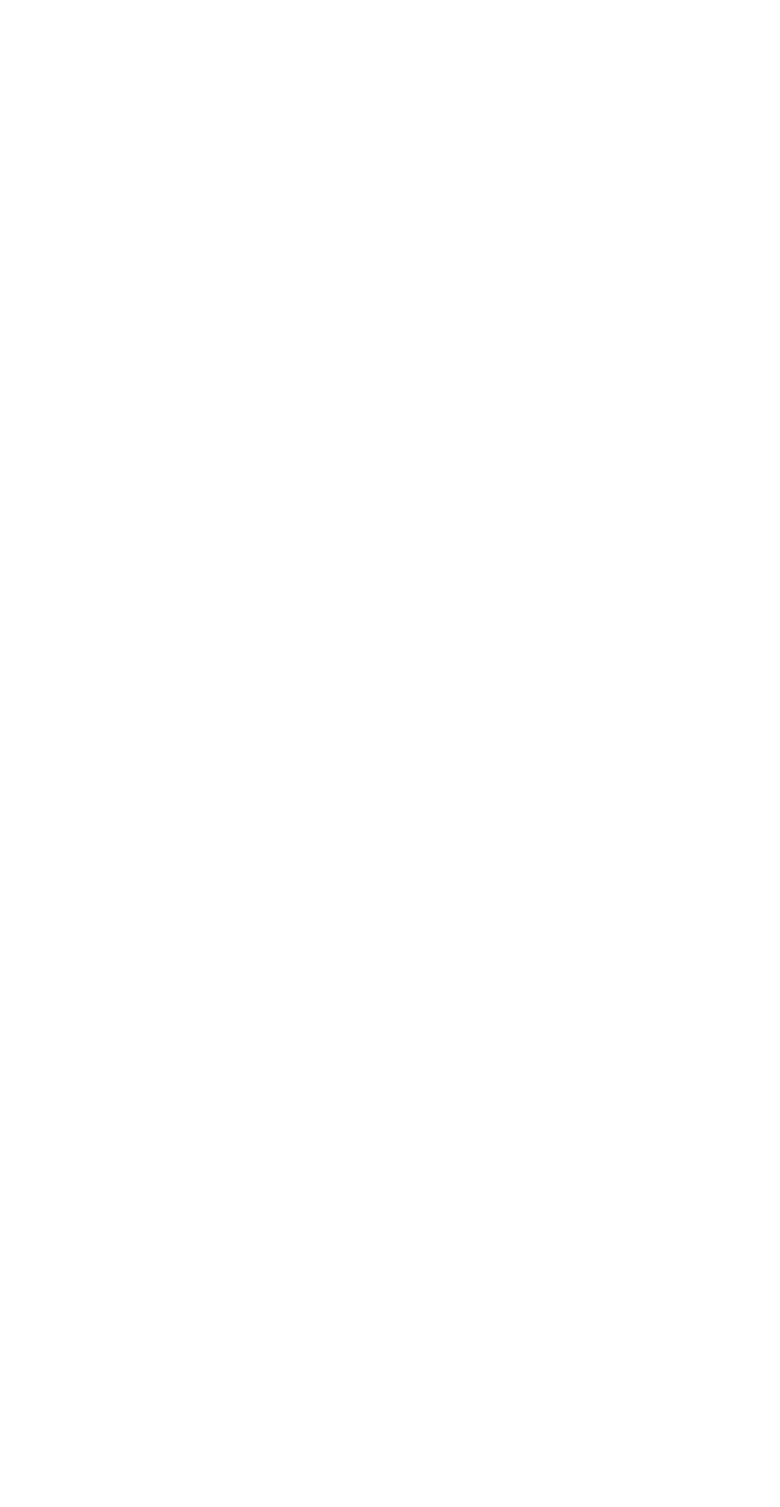
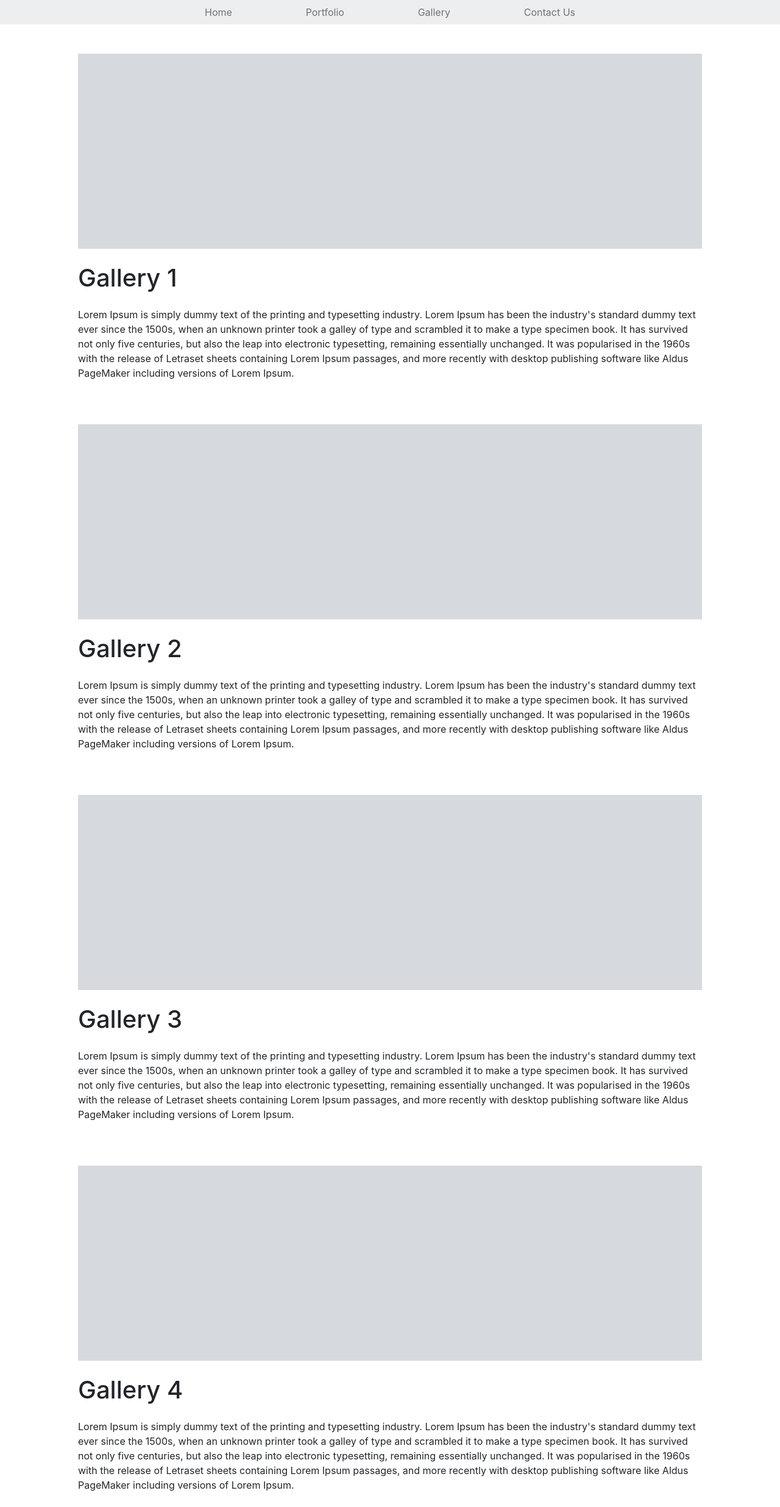
Before and after one commit to Tevaryan/vaan_site, a React (Create React App) app: page /Gallery in a window 1280 px wide. Shown: the whole page at 61% size. Before the commit the page ends 800 px from the top, so only its background shows below. Built offline with nearby package versions, Linux system fonts and the light colour scheme.

Commit message:
removed carousel from mainpage and added gallery page which needs some work on the display and the new contact us page

```diff
--- a/src/App.js
+++ b/src/App.js
@@ -2,6 +2,8 @@ import React, { Component } from 'react';
 import {Route} from "react-router-dom";
 import Homepage from "./containers/Homepage.js"
 import Portfoliopage from "./containers/Porfoliopage"
+import Gallerypage from "./containers/GalleryPage"
+import ContactUspage from "./containers/ContactUsPage"
 import './App.css';
 
 
@@ -13,6 +15,8 @@ class App extends Component {
       <>
         <Route exact path ={'/'} component={Homepage}/>
         <Route path ={'/Portfolio'} component={Portfoliopage}/>
+        <Route path ={'/Gallery'} component={Gallerypage}/>
+        <Route path ={'/ContactUs'} component={ContactUspage}/>
       </>
     )
   }
--- /dev/null
+++ b/src/containers/ContactUsPage.js
@@ -0,0 +1,40 @@
+import React, { Component } from 'react';
+import Navbar from '../containers/Nav';
+import { Button, Form, FormGroup, Label, Input, FormText } from 'reactstrap';
+
+class ContactUspage extends Component {
+  render() {
+    return (
+      <div>
+        <Navbar/>
+
+        <div className="d-flex justify-content-center mt-5">
+          <div className="d-flex flex-column">
+            <h1 className="pt-5 text-center" style={{fontSize:'350%'}}>We'd love to hear from you</h1>
+            <Form className="p-5">
+              <FormGroup>
+                <Label for="exampleEmail">Email</Label>
+                <Input type="email" name="email" id="exampleEmail" placeholder="with a placeholder" />
+              </FormGroup>
+              <FormGroup>
+                <Label for="exampleText">Text Area</Label>
+                <Input type="textarea" name="text" id="exampleText" />
+              </FormGroup>
+              <FormGroup>
+                <Label for="exampleFile">File</Label>
+                <Input type="file" name="file" id="exampleFile" />
+                <FormText color="muted">
+                  This is some placeholder block-level help text for the above input.
+                  It's a bit lighter and easily wraps to a new line.
+                </FormText>
+              </FormGroup>
+              <Button>Submit</Button>
+            </Form>
+          </div>
+        </div>
+      </div>
+    );
+  }
+}
+
+export default ContactUspage;
--- /dev/null
+++ b/src/containers/GalleryPage.js
@@ -0,0 +1,55 @@
+import React, { Component } from 'react';
+import Navbar from '../containers/Nav';
+import Carsel from '../components/Carousel'
+
+class Gallerypage extends Component {
+  render() {
+    return (
+      <div>
+        <Navbar/>
+        <div className='d-flex justify-content-center mt-5' >
+          <div className="d-flex flex-column">
+            <div style={{width:'80vw', height:'40vh', backgroundColor:"#d6dade"}}>
+            </div>
+            <div className='d-flex py-2 flex-column' style={{width:'80vw'}}>
+              <h1 className='py-3'>Gallery 1</h1>
+              <p>Lorem Ipsum is simply dummy text of the printing and typesetting industry. Lorem Ipsum has been the industry's standard dummy text ever since the 1500s, when an unknown printer took a galley of type and scrambled it to make a type specimen book. It has survived not only five centuries, but also the leap into electronic typesetting, remaining essentially unchanged. It was popularised in the 1960s with the release of Letraset sheets containing Lorem Ipsum passages, and more recently with desktop publishing software like Aldus PageMaker including versions of Lorem Ipsum.</p>
+            </div>
+          </div>
+        </div>
+
+        <div className='d-flex justify-content-center mt-5'>
+          <div className="d-flex flex-column">
+            <div style={{width:'80vw', height:'40vh', backgroundColor:"#d6dade"}}></div>
+            <div className='d-flex py-2 flex-column' style={{width:'80vw'}}>
+              <h1 className='py-3'>Gallery 2</h1>
+              <p>Lorem Ipsum is simply dummy text of the printing and typesetting industry. Lorem Ipsum has been the industry's standard dummy text ever since the 1500s, when an unknown printer took a galley of type and scrambled it to make a type specimen book. It has survived not only five centuries, but also the leap into electronic typesetting, remaining essentially unchanged. It was popularised in the 1960s with the release of Letraset sheets containing Lorem Ipsum passages, and more recently with desktop publishing software like Aldus PageMaker including versions of Lorem Ipsum.</p>
+            </div>
+          </div>
+        </div>
+        <div className='d-flex justify-content-center mt-5'>
+          <div className="d-flex flex-column">
+            <div style={{width:'80vw', height:'40vh', backgroundColor:"#d6dade"}}></div>
+            <div className='d-flex py-2 flex-column' style={{width:'80vw'}}>
+              <h1 className='py-3'>Gallery 3</h1>
+              <p>Lorem Ipsum is simply dummy text of the printing and typesetting industry. Lorem Ipsum has been the industry's standard dummy text ever since the 1500s, when an unknown printer took a galley of type and scrambled it to make a type specimen book. It has survived not only five centuries, but also the leap into electronic typesetting, remaining essentially unchanged. It was popularised in the 1960s with the release of Letraset sheets containing Lorem Ipsum passages, and more recently with desktop publishing software like Aldus PageMaker including versions of Lorem Ipsum.</p>
+            </div>
+          </div>
+        </div>
+        <div className='d-flex justify-content-center mt-5'>
+          <div className="d-flex flex-column">
+            <div style={{width:'80vw', height:'40vh', backgroundColor:"#d6dade"}}></div>
+            <div className='d-flex py-2 flex-column' style={{width:'80vw'}}>
+              <h1 className='py-3'>Gallery 4</h1>
+              <p>Lorem Ipsum is simply dummy text of the printing and typesetting industry. Lorem Ipsum has been the industry's standard dummy text ever since the 1500s, when an unknown printer took a galley of type and scrambled it to make a type specimen book. It has survived not only five centuries, but also the leap into electronic typesetting, remaining essentially unchanged. It was popularised in the 1960s with the release of Letraset sheets containing Lorem Ipsum passages, and more recently with desktop publishing software like Aldus PageMaker including versions of Lorem Ipsum.</p>
+            </div>
+          </div>
+        </div>
+
+
+      </div>
+    );
+  }
+}
+
+export default Gallerypage;
--- a/src/containers/Homepage.js
+++ b/src/containers/Homepage.js
@@ -19,7 +19,6 @@ class Homepage extends Component {
         <WorkTwo/>
         <WorkOne/>
         <WorkTwo/>
-        <Carsel/>
       </>
     )
   }
--- a/src/containers/Nav.js
+++ b/src/containers/Nav.js
@@ -11,10 +11,6 @@ export default class Navbar extends Component {
     };
   }
 
-  modalToggle = () => {
-    this.setState({toggleModal: !this.state.toggleModal})
-  }
-
   render() {
     return (
       <div style={{backgroundColor:'#EDEEF0', position:'sticky', top:'0'}}>
@@ -22,18 +18,9 @@ export default class Navbar extends Component {
           <Nav className="d-flex my-auto justify-content-between" >
             <NavLink tag={Link} to={'/'} className="d-flex Nav-text">Home</NavLink>
             <NavLink tag={Link} to={'/Portfolio'}className="d-flex Nav-text" >Portfolio</NavLink>
-            <NavLink href="#" className="d-flex Nav-text" onClick={this.modalToggle} >Contact Us</NavLink>
+            <NavLink tag={Link} to={'/Gallery'}className="d-flex Nav-text" >Gallery</NavLink>
+            <NavLink tag={Link} to={'/ContactUs'} className="d-flex Nav-text">Contact Us</NavLink>
           </Nav>
-          <Modal isOpen={this.state.toggleModal} toggle={this.modalToggle}>
-            <ModalHeader toggle={this.toggle}>Submit Email</ModalHeader>
-            <ModalBody>
-              Lorem ipsum dolor sit amet, consectetur adipisicing elit, sed do eiusmod tempor incididunt ut labore et dolore magna aliqua. Ut enim ad minim veniam, quis nostrud exercitation ullamco laboris nisi ut aliquip ex ea commodo consequat. Duis aute irure dolor in reprehenderit in voluptate velit esse cillum dolore eu fugiat nulla pariatur. Excepteur sint occaecat cupidatat non proident, sunt in culpa qui officia deserunt mollit anim id est laborum.
-            </ModalBody>
-            <ModalFooter>
-              <Button color="primary" onClick={this.toggle}>Submit</Button>{' '}
-              <Button color="secondary" onClick={this.toggle}>Cancel</Button>
-            </ModalFooter>
-          </Modal>
         </div>
         {/* <hr className="my-0" style={{border: '1px solid #8E9094'}}/> */}
       </div>
```
